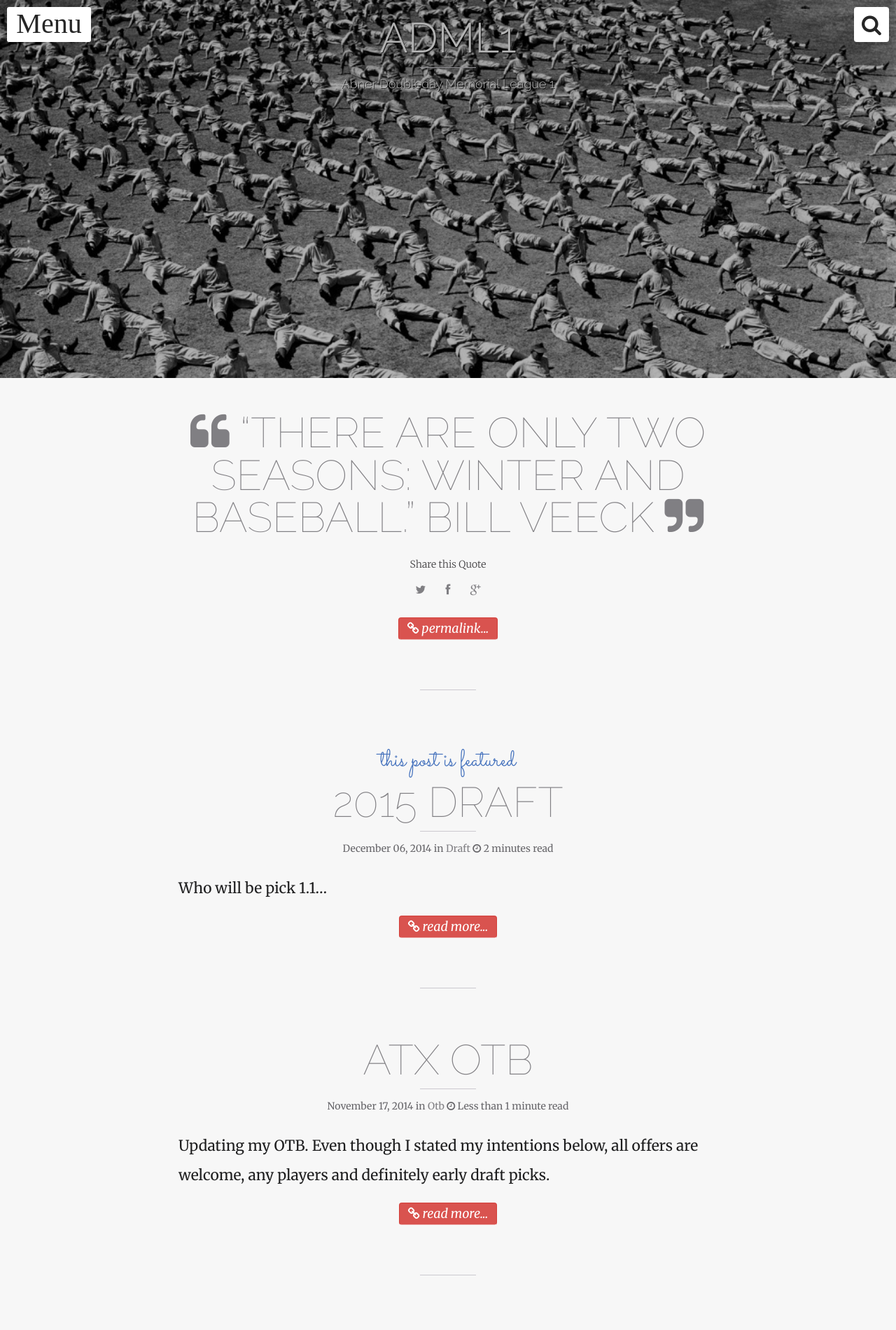
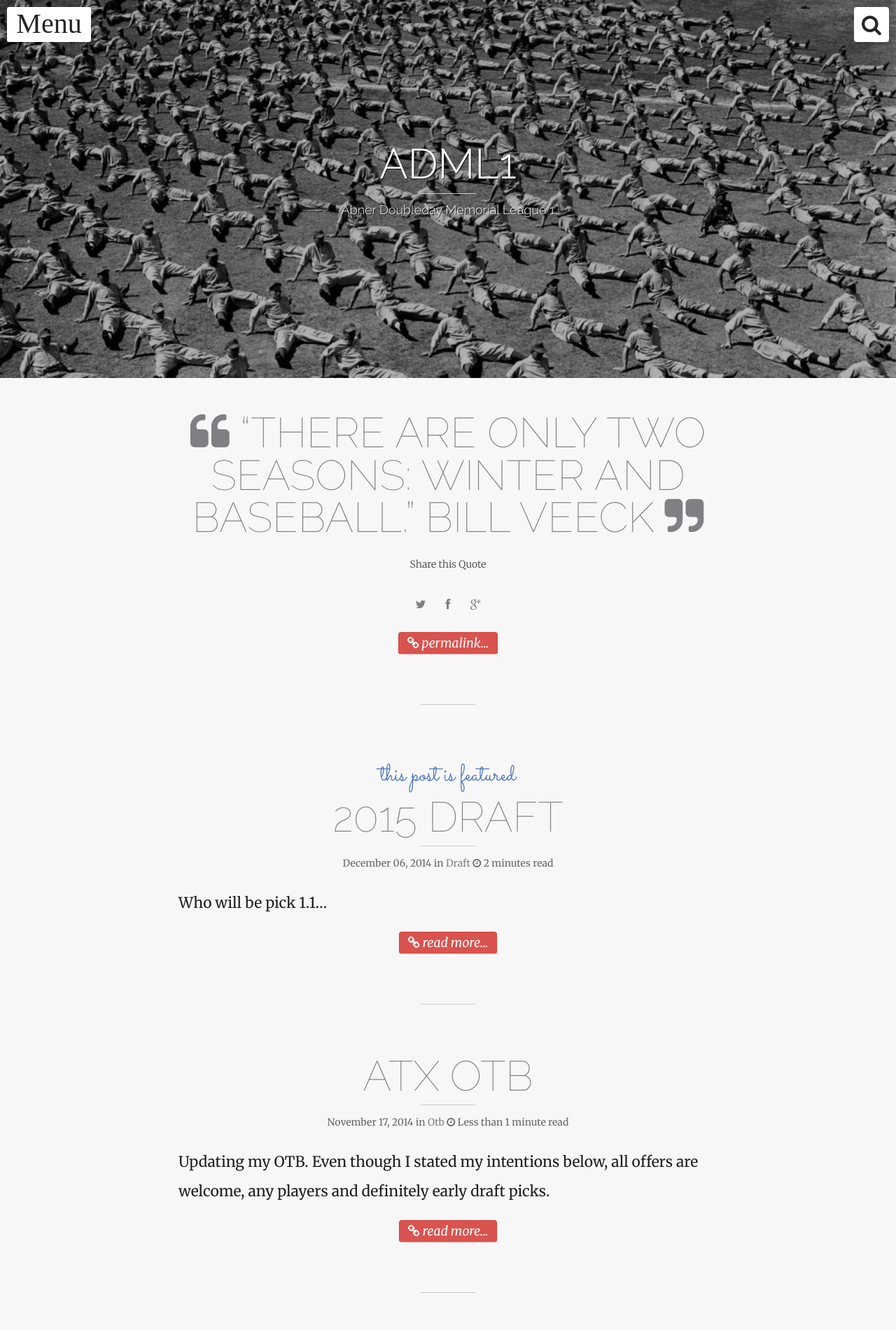
Before and after one commit to ADML1/adml1.github.io, a Jekyll site: the page built from index.html, in a window 1280 px wide. Shown: the top 1900 px of the page at 70% size. Built offline with Jekyll 4.4.1, drawn with Linux system fonts in a browser that asks for light colours; nearby versions of some CDN libraries; the list of posts is cut into pages by our own code.

Commit message:
Fix blog title to be centered properly.

```diff
--- a/_includes/head.html
+++ b/_includes/head.html
@@ -36,7 +36,7 @@
 
 
     <link rel="stylesheet" type="text/css" href="{{ site.url }}/assets/css/bootstrap.css" />
-    <link rel="stylesheet" type="text/css" href="{{ site.url }}/assets/css/Simplex.css" />
+    <!-- <link rel="stylesheet" type="text/css" href="{{ site.url }}/assets/css/Simplex.css" /> -->
     <link rel="stylesheet" type="text/css" href="{{ site.url }}/assets/css/style.css" />
 
 {% if site.search %}<div class="search-wrapper">
--- a/assets/css/style.css
+++ b/assets/css/style.css
@@ -449,12 +449,14 @@ body,
 html {
   height: 100%;
   max-height: 100%;
+  background-color: #f7f7f7;
 }
 /* - Blog and post headers - */
 #masthead {
   position: relative;
   background-position: left top;
   background-attachment: scroll;
+  /*background-attachment: fixed;*/
   display: table;
   text-align: center;
   width: 100%;
@@ -657,26 +659,24 @@ html {
   -o-background-size: cover;
   background-size: cover;
   background-attachment: scroll;
+  /*background-attachment: fixed;*/
 }
 /*@media (max-width: 1024px) {
   .blog-background {
     background-attachment: scroll;
-  }*/
-}
+  }
+}*/
 /* - Inner allignment - */
 .inner {
   display: table-cell;
-  /*position: relative;*/
+  position: relative;
   /*background-color: #000;*/
   /*display: block;*/
   vertical-align: top;
-  text-align: center;
-  position: absolute;
-  /*margin-bottom: 10%;*/
-  /*left: auto;*/
-  /*clear: left;*/
-  /*left: 0;*/
-  z-index: 100;
+  bottom: 0;
+  left: 0;
+  clear: both;
+  z-index: 10;
 }
 .align-middle .inner {
   vertical-align: middle;
```
